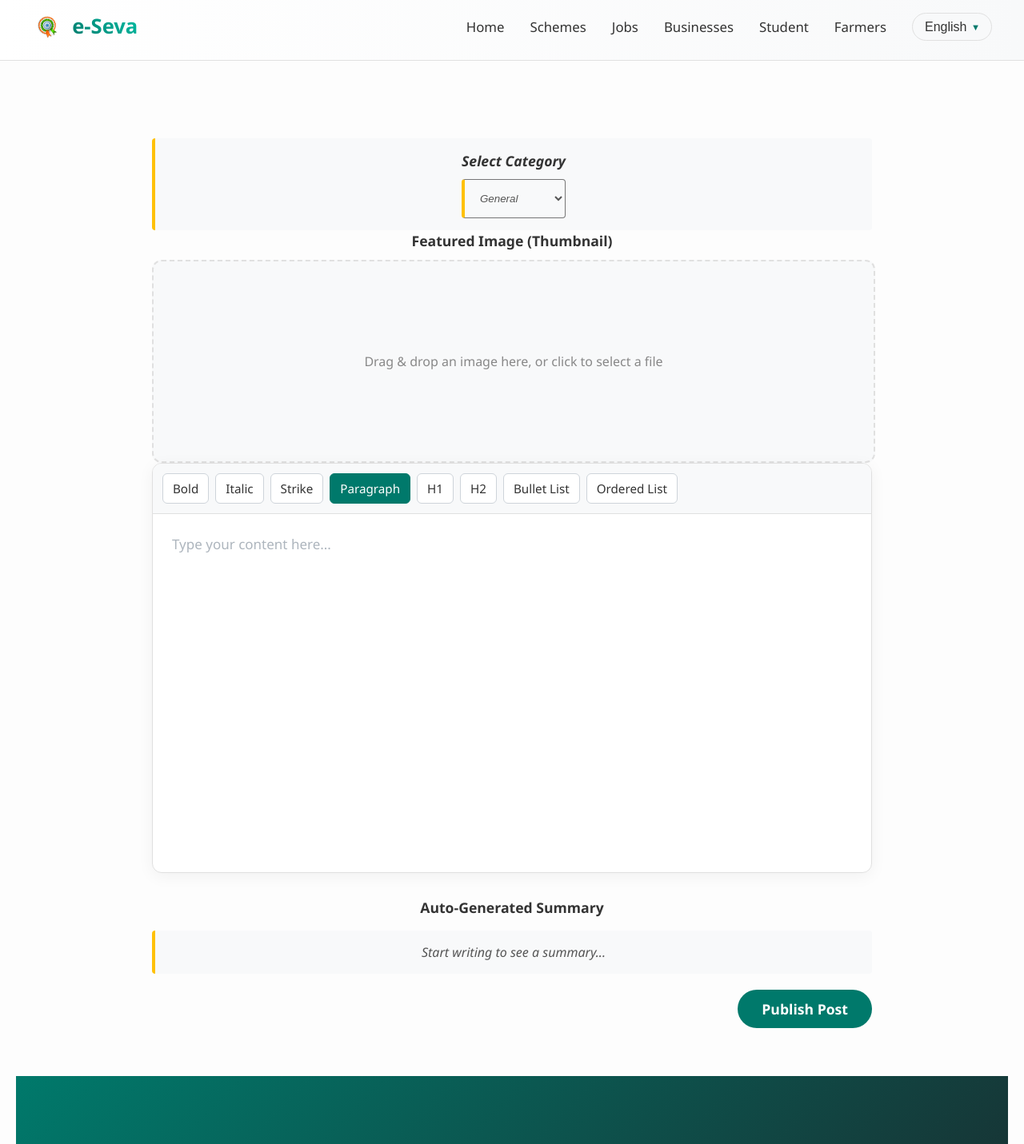
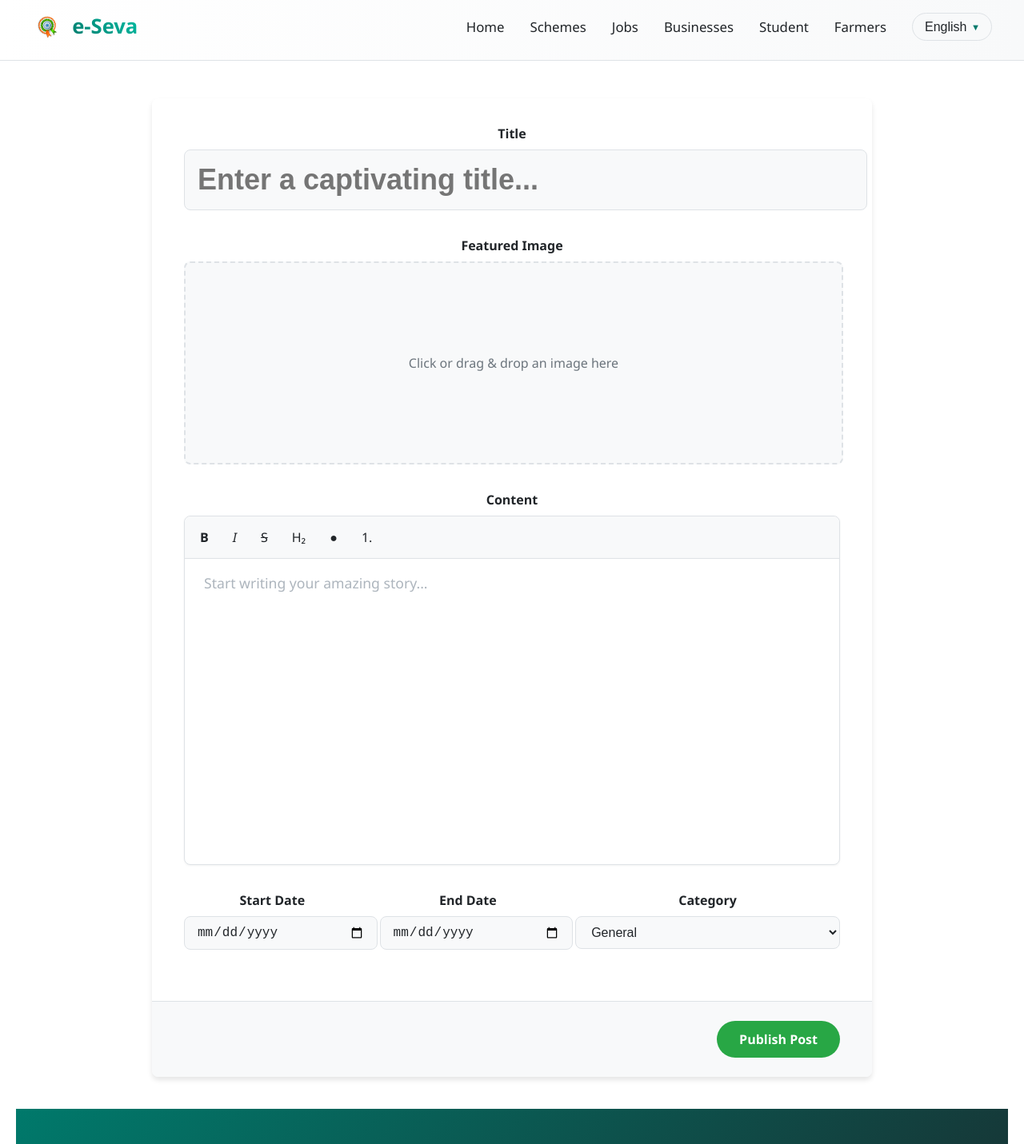
Before and after one commit to IamAdinath/jalad-e-seva-serverless, a React (Vite) app in the folder ui/: page /create-post in a window 1280 px wide. Shown: the top 1431 px of the page at 80% size. Built offline with nearby package versions, Linux system fonts and the light colour scheme.

Commit message:
update Writer

```diff
--- a/ui/src/components/Writer.css
+++ b/ui/src/components/Writer.css
@@ -1,83 +1,177 @@
-/*
-  Writer.css
-  Updated with styles that match the application's theme.
-*/
+/* ==========================================================================
+   Writer Component Styles
+   ========================================================================== */
 
-/* --- Main Component Layout --- */
+/* --- Color & Style Variables (Theme) --- */
+:root {
+  --primary-color: #00796b;      /* Deep Teal */
+  --secondary-color: #ffc107;   /* Amber/Gold */
+  --success-color: #28a745;
+  --success-hover-color: #00796b;
+  --text-color: #212529;
+  --text-light: #6c757d;
+  --background-color: #ffffff;
+  --light-bg: #f8f9fa;
+  --border-color: #dee2e6;
+  --border-radius: 8px;
+  --shadow-sm: 0 1px 3px rgba(0, 0, 0, 0.05);
+  --shadow-md: 0 4px 6px rgba(0, 0, 0, 0.1);
+}
+
+/* --- Main Layout --- */
 .writer-container {
   max-width: 900px;
   margin: 40px auto;
-  padding: 20px;
+  background-color: var(--background-color);
+  border-radius: var(--border-radius);
+  box-shadow: var(--shadow-md);
+  overflow: hidden;
 }
 
-.editor-wrapper {
-  background-color: #ffffff; /* Use a clean white background */
-  border: 1px solid var(--border-color); /* Use theme's border color */
-  border-radius: 12px; /* A softer, more modern radius */
-  overflow: hidden;
-  box-shadow: 0 4px 20px rgba(0, 0, 0, 0.05); /* A subtle shadow */
+.writer-layout {
+  padding: 2rem 2.5rem;
 }
 
-/* --- THEMED Toolbar Styling --- */
-.tiptap-menu-bar {
-  display: flex;
-  flex-wrap: wrap;
-  gap: 8px; /* A little more space between buttons */
-  padding: 12px;
-  background-color: #f8f9fa; /* A very light gray, consistent with other sections */
-  border-bottom: 1px solid var(--border-color);
+/* --- Global Form Styles --- */
+.form-group {
+  margin-bottom: 2rem;
 }
 
-.tiptap-menu-bar button {
-  background-color: #ffffff;
-  color: #333; /* Dark, readable text */
-  border: 1px solid #ced4da; /* A standard, non-intrusive border */
-  border-radius: 6px;
-  padding: 8px 12px;
-  font-size: 0.95rem;
-  font-weight: 500;
-  cursor: pointer;
-  transition: all 0.2s ease-in-out;
-}
-
-.tiptap-menu-bar button:hover {
-  background-color: #e9ecef; /* A subtle hover effect */
-  border-color: #adb5bd;
-}
-
-/* The active state now uses your site's primary color */
-.tiptap-menu-bar button.is-active {
-  background-color: var(--primary-color, #00796b);
-  color: white;
-  border-color: var(--primary-color, #00796b);
-}
-
-/* --- Tiptap Editor Content Area --- */
-.ProseMirror {
-  padding: 1.5rem; /* More generous padding inside the editor */
-  min-height: 400px;
-  outline: none;
-  font-size: 17px; /* A slightly larger, more comfortable reading size */
-  line-height: 1.7;
+.form-group label {
+  display: block;
+  font-size: 1rem;
+  font-weight: 600;
+  margin-bottom: 0.5rem;
   color: var(--text-color);
 }
 
-/* Basic styling for elements inside the editor, required by ProseMirror */
-.ProseMirror p {
-  margin: 0 0 1em 0;
+.form-input {
+  width: 100%;
+  padding: 10px 15px;
+  font-size: 1rem;
+  border: 1px solid var(--border-color);
+  border-radius: var(--border-radius);
+  transition: border-color 0.2s, box-shadow 0.2s;
+  color: var(--text-color);
+  background-color: var(--light-bg);
 }
 
-.ProseMirror h1, .ProseMirror h2, .ProseMirror h3, .ProseMirror h4 {
-  line-height: 1.2;
-  margin-top: 1.5em;
-  margin-bottom: 0.5em;
+.form-input:focus {
+  outline: none;
+  border-color: var(--primary-color);
+  box-shadow: 0 0 0 3px rgba(46, 166, 136, 0.25);
 }
 
-.ProseMirror ul, .ProseMirror ol {
-  padding-left: 1.5rem;
+/* --- Title Input --- */
+.title-input {
+  font-size: 2.25rem !important;
+  font-weight: 700 !important;
+  padding: 1rem !important;
 }
 
-/* This placeholder text will appear when the editor is empty */
+/* --- Image Dropzone --- */
+.image-dropzone {
+  display: flex;
+  justify-content: center;
+  align-items: center;
+  width: 100%;
+  height: 250px;
+  border: 2px dashed var(--border-color);
+  border-radius: var(--border-radius);
+  background-color: var(--light-bg);
+  cursor: pointer;
+  transition: all 0.2s ease-in-out;
+  overflow: hidden;
+  position: relative;
+}
+
+.image-dropzone:hover, .image-dropzone.is-dragging-over {
+  border-color: var(--primary-color);
+  background-color: #e9ecef;
+}
+
+.image-dropzone p {
+  color: var(--text-light);
+  font-weight: 500;
+  text-align: center;
+  padding: 1rem;
+}
+
+.image-preview {
+  width: 100%;
+  height: 100%;
+  object-fit: cover;
+}
+
+/* --- Tiptap Editor --- */
+.editor-container {
+  border: 1px solid var(--border-color);
+  border-radius: var(--border-radius);
+  box-shadow: var(--shadow-sm);
+  background: var(--background-color);
+  transition: border-color 0.2s, box-shadow 0.2s;
+}
+
+.editor-container:focus-within {
+  border-color: var(--primary-color);
+  box-shadow: 0 0 0 3px rgba(0, 123, 255, 0.25);
+}
+
+/* --- Menu Bar / Toolbar --- */
+.writer-menubar {
+  display: flex;
+  flex-wrap: wrap;
+  gap: 0.5rem;
+  padding: 0.5rem;
+  background-color: var(--light-bg);
+  border-bottom: 1px solid var(--border-color);
+  border-top-left-radius: var(--border-radius);
+  border-top-right-radius: var(--border-radius);
+}
+
+.writer-menubar button {
+  background: transparent;
+  border: 1px solid transparent;
+  border-radius: 6px;
+  padding: 6px 10px;
+  font-weight: 500;
+  cursor: pointer;
+  transition: all 0.2s ease;
+  color: var(--text-color);
+  font-size: 1rem;
+}
+.writer-menubar button:hover:not(:disabled) {
+  background-color: rgba(0,0,0,0.05);
+}
+
+.writer-menubar button.is-active {
+  background-color: var(--primary-color);
+  color: white;
+}
+
+.writer-menubar button:disabled {
+  color: var(--text-light);
+  cursor: not-allowed;
+}
+
+
+/* --- Tiptap Editable Area --- */
+.writer-content .ProseMirror {
+  padding: 1rem 1.5rem;
+  min-height: 350px;
+  outline: none;
+  font-size: 1.1rem;
+  line-height: 1.6;
+}
+
+/* ADDED: Explicit styles for formatted content */
+.ProseMirror p { margin: 0; }
+.ProseMirror > * + * { margin-top: 0.75em; }
+.ProseMirror strong { font-weight: bold; }
+.ProseMirror em { font-style: italic; }
+.ProseMirror s { text-decoration: line-through; }
+.ProseMirror h2 { font-size: 1.75em; margin: 1.5em 0 0.5em; line-height: 1.2; font-weight: 600; }
+.ProseMirror ul, .ProseMirror ol { padding: 0 1.5rem; }
 .ProseMirror p.is-editor-empty:first-child::before {
   content: attr(data-placeholder);
   float: left;
@@ -86,103 +180,53 @@
   height: 0;
 }
 
+/* --- Metadata Row --- */
+.metadata-row {
+  display: grid;
+  grid-template-columns: 1fr;
+  gap: 1.5rem;
+}
 
-/* --- Themed Summary & Publish Button --- */
-.form-group {
-  margin-top: 30px;
+@media (min-width: 768px) {
+  .metadata-row {
+    grid-template-columns: 1fr 1fr 1.5fr;
+  }
 }
-.form-group label {
-  display: block;
-  font-size: 1.1rem;
-  font-weight: 600;
-  margin-bottom: 10px;
-  color: var(--text-color);
+
+/* --- Footer & Publish Actions --- */
+.writer-footer {
+  display: flex;
+  justify-content: flex-end;
+  padding: 1.5rem 2.5rem;
+  background-color: var(--light-bg);
+  border-top: 1px solid var(--border-color);
 }
-.summary-preview {
-  background-color: #f8f9fa;
-  border-left: 4px solid var(--secondary-color, #ffc107); /* Use secondary color for accent */
-  padding: 15px;
-  font-style: italic;
-  color: #555;
-  border-radius: 4px;
-}
-.publish-button-container {
-  text-align: right;
-  margin-top: 20px;
-}
+
 .publish-button {
-  background-color: var(--primary-color, #00796b);
+  background-color: var(--success-color);
   color: white;
   border: none;
-  padding: 12px 30px;
-  font-size: 1.1rem;
+  font-size: 1rem;
   font-weight: 600;
+  padding: 12px 28px;
   border-radius: 50px;
   cursor: pointer;
-  transition: all 0.3s ease;
-}
-.publish-button:hover {
-  background-color: #005a4f; /* A darker shade for hover */
-  transform: translateY(-2px);
-  box-shadow: 0 4px 15px rgba(0, 121, 107, 0.3);
+  transition: all 0.2s ease;
 }
 
-.form-group input[type="file"] {
-  display: block;
-  width: 100%;
-  padding: 12px;
-  font-size: 0.95rem;
-  font-weight: 500;
-  color: var(--text-light, #555);
-  background-color: #ffffff;
-  border: 1px solid var(--border-color, #ccc);
-  border-radius: 6px;
-  transition: border-color 0.2s ease, box-shadow 0.2s ease;
+.publish-button:hover {
+  background-color: var(--success-hover-color);
+  transform: translateY(-2px);
+  box-shadow: var(--shadow-md);
 }
 
-/* Style the button that's part of the file input */
-.form-group input[type="file"]::file-selector-button {
-  background-color: #f8f9fa;
-  color: var(--text-color, #333);
-  border: 1px solid var(--border-color, #ccc);
-  border-radius: 4px;
-  padding: 8px 12px;
-  margin-right: 15px;
-  font-weight: 500;
-  cursor: pointer;
-  transition: background-color 0.2s ease;
+.date-input {
+  width: 95%;
+  padding: 10px 15px;
+  font-size: 1rem;
+  border: 1.2px solid var(--border-color);
+  border-radius: var(--border-radius);
+  transition: border-color 0.2s, box-shadow 0.2s;
+  color: var(--text-color);
+  background-color: var(--light-bg);
 }
-
-.form-group input[type="file"]::file-selector-button:hover {
-  background-color: #e9ecef;
-}
-.image-dropzone {
-  display: flex;
-  justify-content: center;
-  align-items: center;
-  width: 100%;
-  height: 250px;
-  border: 2px dashed var(--border-color, #ccc);
-  border-radius: 12px;
-  background-color: #f8f9fa;
-  cursor: pointer;
-  transition: all 0.3s ease;
-  overflow: hidden; /* Ensures the preview image respects the border-radius */
-}
-
-.image-dropzone:hover {
-  border-color: var(--primary-color, #00796b);
-  background-color: #f1f3f5;
-}
-
-.image-dropzone p {
-  color: #888;
-  font-weight: 500;
-  text-align: center;
-}
-
-.image-preview {
-  width: 100%;
-  height: 100%;
-  object-fit: cover; /* This makes the image cover the area without stretching */
-}
--- a/ui/src/components/Writer.tsx
+++ b/ui/src/components/Writer.tsx
@@ -1,127 +1,187 @@
-import React, { useState, useCallback } from 'react';
-import { useEditor, EditorContent, type Editor } from '@tiptap/react';
+import React, { useState, useCallback, useEffect } from 'react';
+import { useEditor, EditorContent, Editor } from '@tiptap/react';
 import StarterKit from '@tiptap/starter-kit';
 import Placeholder from '@tiptap/extension-placeholder';
-
-import './Writer.css';
 import { useTranslation } from 'react-i18next';
 
-// --- MenuBar component remains the same ---
+// Import the dedicated CSS file
+import './Writer.css';
+
+// --- MenuBar Component for Toolbar (CORRECTED) ---
 const MenuBar = ({ editor }: { editor: Editor | null }) => {
-  if (!editor) { return null; }
+  if (!editor) {
+    return null;
+  }
+
+  // This helper function now correctly builds the command chain on click
+  const createMenuButton = (
+    // The 'action' now directly corresponds to the Tiptap command, e.g., "toggleBold"
+    commandName: string,
+    // 'name' is used for the isActive check, e.g., "bold"
+    activeName: string,
+    icon: React.ReactNode,
+    label: string,
+    params?: any
+  ) => {
+    // The command chain is now created and run directly inside the onClick handler.
+    // This ensures it's always fresh and targets the current editor state.
+    const action = () => (editor.chain().focus() as any)[commandName](params).run();
+
     return (
-    <div className="tiptap-menu-bar">
-      <button onClick={() => editor.chain().focus().toggleBold().run()} className={editor.isActive('bold') ? 'is-active' : ''}>Bold</button>
-      <button onClick={() => editor.chain().focus().toggleItalic().run()} className={editor.isActive('italic') ? 'is-active' : ''}>Italic</button>
-      <button onClick={() => editor.chain().focus().toggleStrike().run()} className={editor.isActive('strike') ? 'is-active' : ''}>Strike</button>
-      <button onClick={() => editor.chain().focus().setParagraph().run()} className={editor.isActive('paragraph') ? 'is-active' : ''}>Paragraph</button>
-      <button onClick={() => editor.chain().focus().toggleHeading({ level: 1 }).run()} className={editor.isActive('heading', { level: 1 }) ? 'is-active' : ''}>H1</button>
-      <button onClick={() => editor.chain().focus().toggleHeading({ level: 2 }).run()} className={editor.isActive('heading', { level: 2 }) ? 'is-active' : ''}>H2</button>
-      <button onClick={() => editor.chain().focus().toggleBulletList().run()} className={editor.isActive('bulletList') ? 'is-active' : ''}>Bullet List</button>
-      <button onClick={() => editor.chain().focus().toggleOrderedList().run()} className={editor.isActive('orderedList') ? 'is-active' : ''}>Ordered List</button>
+      <button
+        type="button"
+        onClick={action}
+        className={editor.isActive(activeName, params) ? 'is-active' : ''}
+        title={label}
+        // Disable button if the command cannot be executed
+        disabled={!(editor.can() as any)[commandName](params)}
+      >
+        {icon}
+      </button>
+    );
+  };
+
+  return (
+    <div className="writer-menubar">
+      {createMenuButton('toggleBold', 'bold', <b>B</b>, 'Bold')}
+      {createMenuButton('toggleItalic', 'italic', <i>I</i>, 'Italic')}
+      {createMenuButton('toggleStrike', 'strike', <s>S</s>, 'Strikethrough')}
+      {createMenuButton('toggleHeading', 'heading', 'H₂', 'Heading (Level 2)', { level: 2 })}
+      {createMenuButton('toggleBulletList', 'bulletList', '●', 'Bullet List')}
+      {createMenuButton('toggleOrderedList', 'orderedList', '1.', 'Ordered List')}
     </div>
   );
 };
 
-// --- The Main Writer Component ---
+
+// --- The Main Writer Component (No other logic changes needed here) ---
 const Writer: React.FC = () => {
-  const {t} = useTranslation();
-  const [summary, setSummary] = useState('');
+  // Using a mock t function if i18next is not set up.
+  // Replace with: const { t, i18n } = useTranslation();
+  const t = (key: string) => {
+    const translations: { [key: string]: string } = {
+        writerTitle: "Title",
+        writerTitlePlaceholder: "Enter a captivating title...",
+        writerThumbnailTitle: "Featured Image",
+        writerThumbnailPlaceholder: "Click or drag & drop an image here",
+        writerContentTitle: "Content",
+        writerPlaceholder: "Start writing your amazing story...",
+        BlogStartDate: "Start Date",
+        BlogEndDate: "End Date",
+        writerCategorySelect: "Category",
+        writerCategoryGeneral: "General",
+        writerCategoryNews: "News",
+        writerCategoryUpdates: "Updates",
+        writerPublish: "Publish Post",
+    };
+    return translations[key] || key;
+  };
+  const i18n = { language: 'en' }; // Mock i18n object
+
+  // State for all form fields
+  const [title, setTitle] = useState('');
   const [thumbnail, setThumbnail] = useState<File | null>(null);
   const [previewUrl, setPreviewUrl] = useState<string | null>(null);
+  const [startDate, setStartDate] = useState('');
+  const [endDate, setEndDate] = useState('');
+  const [category, setCategory] = useState('general');
 
+  // Tiptap editor instance
   const editor = useEditor({
     extensions: [
       StarterKit.configure(),
-      Placeholder.configure({ placeholder: "Type your content here..." }),
+      Placeholder.configure({
+        placeholder: t('writerPlaceholder'),
+      }),
     ],
     content: '',
-    onUpdate: ({ editor }) => {
-      const plainText = editor.getText();
-      const summaryText = plainText.split(/\s+/).slice(0, 20).join(' ') + (plainText.split(/\s+/).length > 20 ? '...' : '');
-      setSummary(summaryText);
-    },
   });
 
-  // NEW FUNCTION: Handles file selection and creates a preview URL
+  // Effect to update placeholder on language change
+  useEffect(() => {
+    if (editor) {
+      editor.extensionManager.extensions.find(
+        (ext) => ext.name === 'placeholder'
+      )!.options.placeholder = t('writerPlaceholder');
+      editor.view.dispatch(editor.view.state.tr);
+    }
+  }, [editor, i18n.language, t]);
+
+  // Handles file selection and creates a preview URL
   const handleFileChange = useCallback((file: File | null) => {
     if (file) {
+      if (previewUrl) {
+        URL.revokeObjectURL(previewUrl);
+      }
       setThumbnail(file);
-      // Create a temporary URL for the selected file to show a preview
       const newPreviewUrl = URL.createObjectURL(file);
       setPreviewUrl(newPreviewUrl);
-    } else {
-      setThumbnail(null);
-      setPreviewUrl(null);
     }
-  }, []);
+  }, [previewUrl]);
 
-  // NEW FUNCTION: To handle drag-and-drop functionality
+  // Handles drag-and-drop functionality
   const handleDrop = useCallback((event: React.DragEvent<HTMLDivElement>) => {
     event.preventDefault();
-    event.stopPropagation();
+    event.currentTarget.classList.remove('is-dragging-over');
     if (event.dataTransfer.files && event.dataTransfer.files[0]) {
       handleFileChange(event.dataTransfer.files[0]);
     }
   }, [handleFileChange]);
 
-  const handleDragOver = (event: React.DragEvent<HTMLDivElement>) => {
-    event.preventDefault();
-    event.stopPropagation();
+  // Placeholder for publishing logic
+  const handlePublish = () => {
+    if (!editor || editor.getText().trim() === '') {
+      alert('Content cannot be empty.');
+      return;
+    }
+    if (!title.trim()) {
+      alert('Title cannot be empty.');
+      return;
+    }
+
+    const blogPostData = {
+      title,
+      htmlContent: editor.getHTML(),
+      textContent: editor.getText(),
+      thumbnailFile: thumbnail,
+      startDate,
+      endDate,
+      category,
+      status: 'draft', // or 'published'
+      publishDate: new Date().toISOString(),
     };
 
-  const handlePublish = () => {
-    if (!editor) return;
-    const htmlContent = editor.getHTML();
-    if (editor.getText().trim().length === 0) {
-      alert('Cannot publish an empty post!');
-      return;
-    }
-    const blogPostData = {
-      htmlContent: htmlContent,
-      summary: summary,
-      thumbnailFile: thumbnail, // We include the thumbnail file in our data
-    };
-    console.log("Data to be sent to API:", blogPostData);
-    alert('Check the console to see the data!');
+    console.log("PUBLISHING DATA:", blogPostData);
+    alert('Post data has been logged to the console!');
   };
 
   return (
     <div className="writer-container">
-      {/* SECTION 1: THUMBNAIL UPLOAD (NOW ON TOP) */}
+      <div className="writer-layout">
         <div className="form-group">
-        <div className="summary-preview">
-          <label>{t('writerCategorySelect')}</label>
-          <select className="summary-preview">
-            <option value="general">{t('writerCategoryGeneral')}</option>
-            <option value="news">{t('writerCategoryNews')}</option>
-            <option value="updates">{t('writerCategoryUpdates')}</option>
-            <option value="events">{t('writerCategoryEvents')}</option>
-            <option value="student">{t('navStudents')}</option>
-            <option value="farmer">{t('navFarmers')}</option>
-            <option value="business">{t('navBusinesses')}</option>
-            <option value="artist">{t('navJobs')}</option>
-            <option value="individual">{t('navIndividuals')}</option>
-            <option value="ngo">{t('navNGOs')}</option>
-            <option value="government">{t('navGovernment')}</option>
-            <option value="education">{t('navEducation')}</option>
-            <option value="health">{t('navHealth')}</option>
-            <option value="technology">{t('navTechnology')}</option>
-            <option value="environment">{t('navEnvironment')}</option>
-            <option value="culture">{t('navCulture')}</option>
-            <option value="other">{t('navOthers')}</option>
-          </select>
+          <label htmlFor="post-title">{t('writerTitle')}</label>
+          <input
+            id="post-title"
+            type="text"
+            className="form-input title-input"
+            placeholder={t('writerTitlePlaceholder')}
+            value={title}
+            onChange={(e) => setTitle(e.target.value)}
+          />
         </div>
 
+        <div className="form-group">
           <label>{t('writerThumbnailTitle')}</label>
           <div
             className="image-dropzone"
             onDrop={handleDrop}
-          onDragOver={handleDragOver}
+            onDragOver={(e) => e.preventDefault()}
+            onDragEnter={(e) => e.currentTarget.classList.add('is-dragging-over')}
+            onDragLeave={(e) => e.currentTarget.classList.remove('is-dragging-over')}
             onClick={() => document.getElementById('thumbnail-input')?.click()}
           >
             {previewUrl ? (
-            <img src={previewUrl} alt="Thumbnail preview" className="image-preview" />
+              <img src={previewUrl} alt="Thumbnail Preview" className="image-preview" />
             ) : (
               <p>{t('writerThumbnailPlaceholder')}</p>
             )}
@@ -129,27 +189,45 @@ const Writer: React.FC = () => {
               id="thumbnail-input"
               type="file"
               accept="image/*"
-            style={{ display: 'none' }} // Hide the default input
-            onChange={(e) => handleFileChange(e.target.files ? e.target.files[0] : null)}
+              onChange={(e) => handleFileChange(e.target.files?.[0] || null)}
+              style={{ display: 'none' }}
             />
           </div>
         </div>
 
-      {/* SECTION 2: THE EDITOR (NOW IN THE MIDDLE) */}
-      <div className="editor-wrapper">
+        <div className="form-group">
+          <label>{t('writerContentTitle')}</label>
+          <div className="editor-container">
             <MenuBar editor={editor} />
-        <EditorContent editor={editor} />
+            <EditorContent editor={editor} className="writer-content" />
+          </div>
         </div>
 
-      {/* SECTION 3: SUMMARY AND PUBLISH */}
+        <div className="metadata-row">
           <div className="form-group">
-        <label>{t('witerSummaryTitle')}</label>
-        <p className="summary-preview">{summary || t('writerSummaryPlaceholder')}</p>
+            <label htmlFor="startDate">{t('BlogStartDate')}</label>
+            <input id="startDate" type="date" className="date-input" value={startDate} onChange={(e) => setStartDate(e.target.value)} />
+          </div>
+          <div className="form-group">
+            <label htmlFor="endDate">{t('BlogEndDate')}</label>
+            <input id="endDate" type="date" className="date-input" value={endDate} onChange={(e) => setEndDate(e.target.value)} />
+          </div>
+          <div className="form-group">
+            <label htmlFor="category">{t('writerCategorySelect')}</label>
+            <select id="category" className="form-input" value={category} onChange={(e) => setCategory(e.target.value)}>
+              <option value="general">{t('writerCategoryGeneral')}</option>
+              <option value="news">{t('writerCategoryNews')}</option>
+              <option value="updates">{t('writerCategoryUpdates')}</option>
+            </select>
+          </div>
+        </div>
       </div>
 
-      <div className="publish-button-container">
-        <button onClick={handlePublish} className="publish-button">{t('writerPublish')}</button>
-      </div>
+      <footer className="writer-footer">
+        <button type="button" onClick={handlePublish} className="publish-button">
+          {t('writerPublish')}
+        </button>
+      </footer>
     </div>
   );
 };
```
Lines whose indentation alone changed are shown as unchanged.
